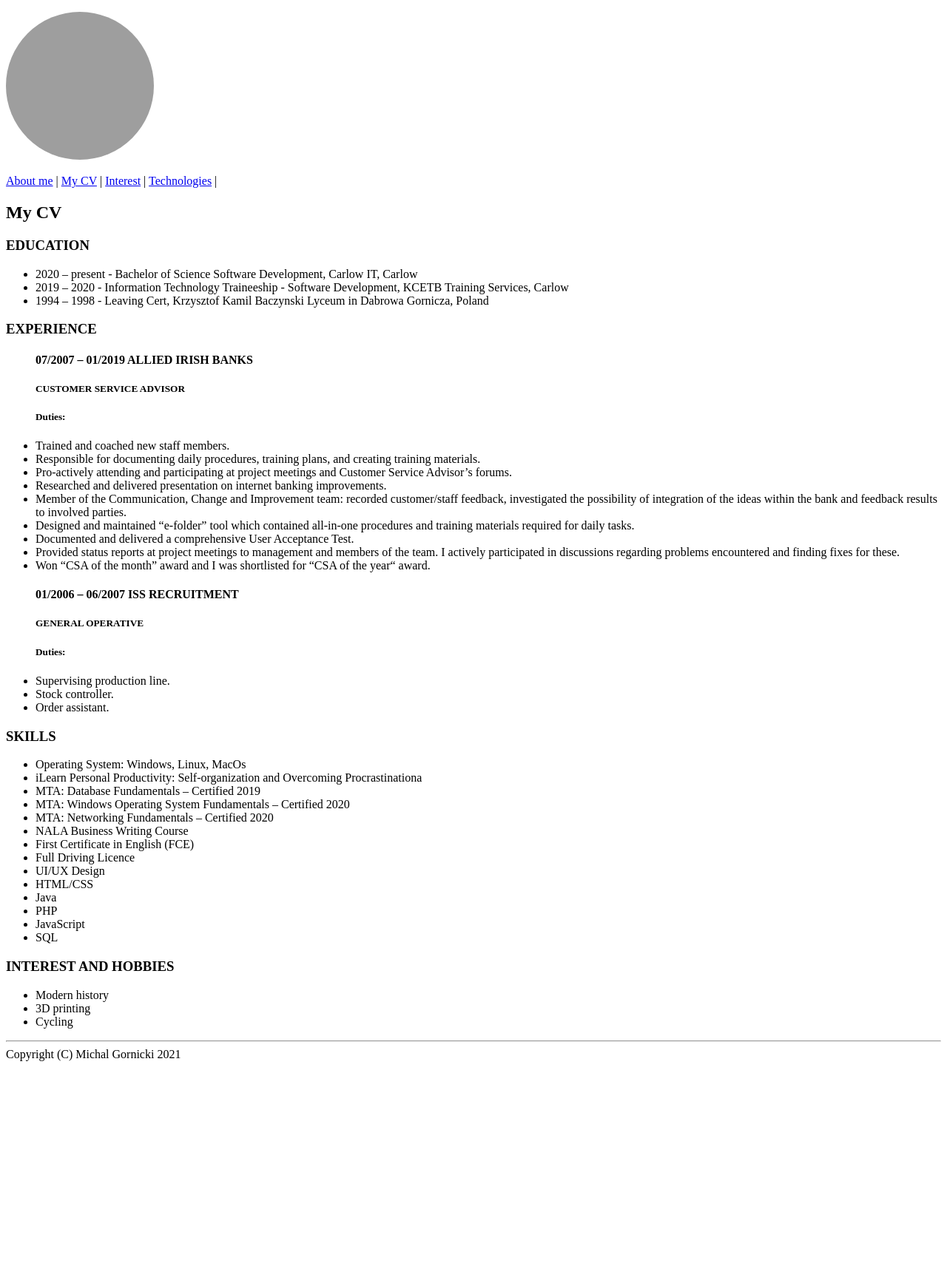
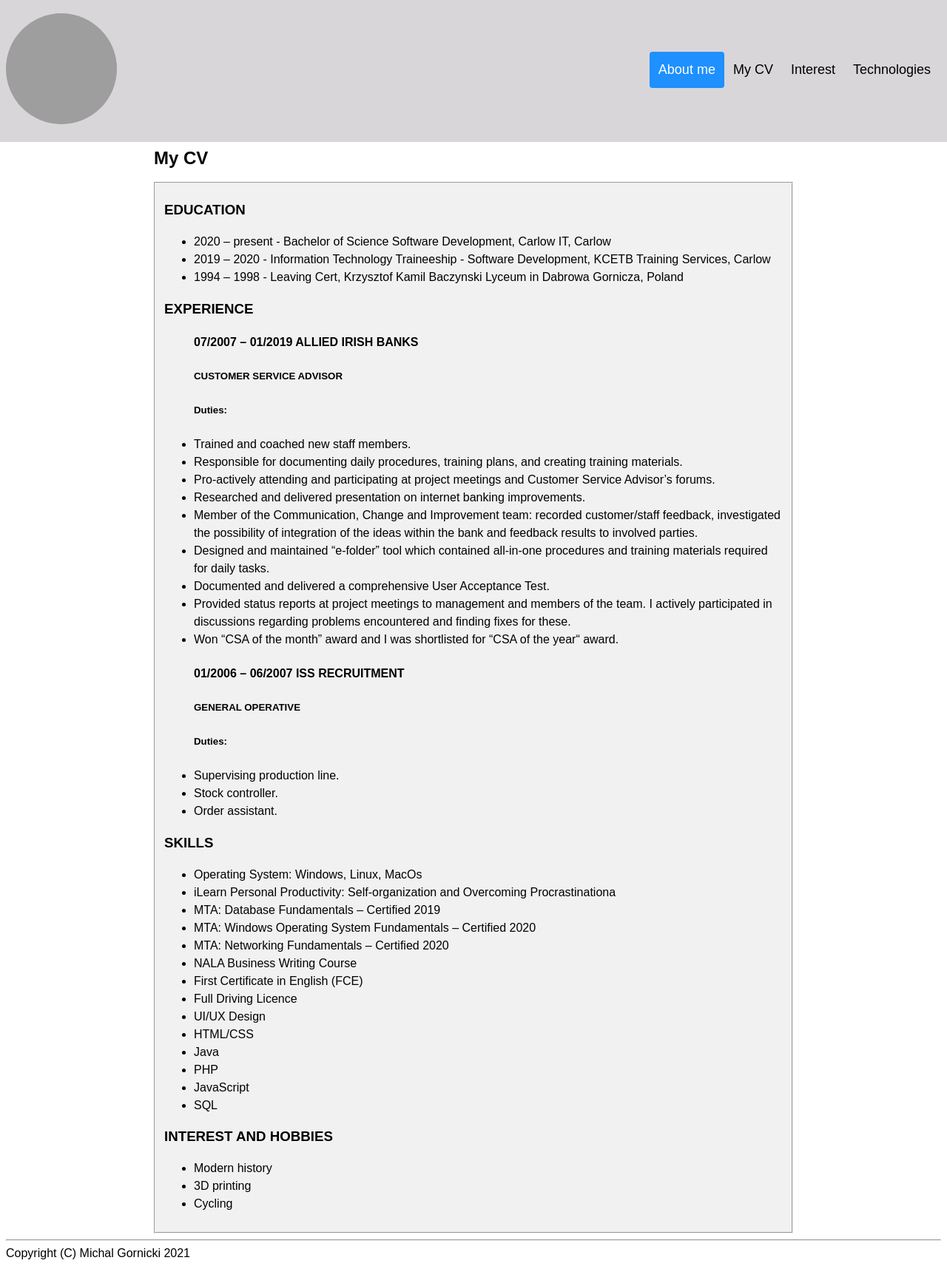
Before and after one commit to m1ner79/webapp, a Flask app: page /cv in a window 1280 px wide. Shown: the whole page at 74% size. Before the commit the page ends 1435 px from the top, so only its background shows below. Run offline with Flask 2, Linux system fonts and the light colour scheme; grey boxes are pictures that could not be loaded.

Commit message:
update content on pages and add static folder with css styling

```diff
--- /dev/null
+++ b/static/css/main.css
@@ -0,0 +1,87 @@
+body {
+  font-family: Arial, Helvetica, sans-serif;
+}
+
+header {
+  overflow: hidden;
+  background-color: #d6d2d6e7;
+  padding: 20px 10px;
+  margin: -10px;
+}
+
+.navBar {
+  float: right;
+  position: absolute;
+  top: 70px;
+  right: 10px;
+}
+
+.navBar a {
+  float: left;
+  color: black;
+  text-align: center;
+  padding: 12px;
+  text-decoration: none;
+  font-size: 18px;
+  line-height: 25px;
+  border-radius: 4px;
+}
+
+.navBar a:hover {
+  background-color: #ddd;
+  color: black;
+}
+
+.navBar a.active {
+  background-color: dodgerblue;
+  color: white;
+}
+
+#main {
+  margin-left: 200px;
+  margin-right: 200px;
+  line-height: 150%;
+}
+
+fieldset {
+  background-color: #f1f1f1;
+  margin-left: auto;
+  margin-right: auto;
+}
+
+p {
+  margin-left: 2.5em;
+  margin-right: 2.5em;
+  padding: auto;
+}
+
+
+input[type=submit] {
+
+  background-color: #4CAF50;
+  color: white;
+  padding: 14px 20px;
+  margin: 8px 0;
+  border: none;
+  border-radius: 4px;
+  cursor: pointer;
+}
+
+input[type=submit]:hover {
+  background-color: #45a049;
+}
+
+input[type=reset] {
+
+  background-color: #7e1c1c;
+  color: white;
+  padding: 14px 20px;
+  margin: 8px 0;
+  border: none;
+  border-radius: 4px;
+  cursor: pointer;
+}
+
+input[type=reset]:hover {
+  background-color: #a04545;
+}
--- a/templates/base.html
+++ b/templates/base.html
@@ -10,27 +10,32 @@
     <meta name="viewport"
         content="width=device-width, user-scalable=no, initial-scale=1.0, maximum-scale=1.0, minimum-scale=1.0">
     <meta http-equiv="X-UA-Compatible" content="ie=edge">
+    <link rel="stylesheet" type="text/css" href="{{ url_for('static', filename='css/main.css') }}">
     <title>{{ title }}</title>
 </head>
 
 <body>
     <header>
-        <figure style="margin-left: 0px; margin-right: 0px;">
+        <figure style="margin: 0px;">
             <a href="/">
-            <img src="https://avatars0.githubusercontent.com/u/55558050?s=400&u=258cb5229b0670fa5fb1b3b4c7cf29f23fae5ef0&v=4" alt="Link to my photo on github" style="border-radius: 50%;" width="200" height= "200">
+                <img src="https://avatars0.githubusercontent.com/u/55558050?s=400&u=258cb5229b0670fa5fb1b3b4c7cf29f23fae5ef0&v=4"
+                    alt="Link to my photo on github" style="border-radius: 50%;" width="150" height="150">
             </a>
         </figure>
+        <div class="navBar">
+            <a class="active" href="/">About me</a>
+            <a href="/cv">My CV</a>
+            <a href="/interest">Interest</a>
+            <a href="/technologies">Technologies</a>
+        </div>
     </header>
-    <nav>
-        <a href="/">About me</a> |
-        <a href="/cv">My CV</a> |
-        <a href="/interest">Interest</a> |
-        <a href="/technologies">Technologies</a> |
-    </nav>
-    <h2>{{ heading }}</h2>
+    <div id="main">
+        <h2>{{ heading }}</h2>
 
-    {% block body %}
-    {% endblock %}
+        {% block body %}
+        {% endblock %}
+    </div>
+
     <hr>
     Copyright (C) Michal Gornicki 2021
 </body>
--- a/templates/cv.html
+++ b/templates/cv.html
@@ -1,18 +1,22 @@
 {% extends "base.html" %}
 
 {% block body %}
-<div>
+<fieldset>
     <p>
         <h3>EDUCATION</h3>
+        <p>
             <ul>
                 <li>2020 – present - Bachelor of Science Software Development, Carlow IT, Carlow</li>
-            <li>2019 – 2020 - Information Technology Traineeship - Software Development, KCETB Training Services, Carlow
+                <li>2019 – 2020 - Information Technology Traineeship - Software Development, KCETB Training Services,
+                    Carlow
                 </li>
                 <li>1994 – 1998 - Leaving Cert, Krzysztof Kamil Baczynski Lyceum in Dabrowa Gornicza, Poland</li>
             </ul>
         </p>
+    </p>
     <p>
         <h3>EXPERIENCE</h3>
+        <p>
             <ul>
                 <h4>07/2007 – 01/2019 ALLIED IRISH BANKS</h4>
                 <h5>CUSTOMER SERVICE ADVISOR</h5>
@@ -35,6 +39,8 @@
                 <li>Won “CSA of the month” award and I was shortlisted for “CSA of the year“
                     award.</li>
             </ul>
+        </p>
+        <p>
             <ul>
                 <h4>01/2006 – 06/2007 ISS RECRUITMENT</h4>
                 <h5>GENERAL OPERATIVE</h5>
@@ -44,8 +50,10 @@
                 <li>Order assistant.</li>
             </ul>
         </p>
+    </p>
     <p>
         <h3>SKILLS</h3>
+        <p>
             <ul>
                 <li>Operating System: Windows, Linux, MacOs</li>
                 <li>iLearn Personal Productivity: Self-organization and Overcoming
@@ -64,13 +72,16 @@
                 <li>SQL</li>
             </ul>
         </p>
+    </p>
     <p>
         <h3>INTEREST AND HOBBIES</h3>
+        <p>
             <ul>
                 <li>Modern history</li>
                 <li>3D printing</li>
                 <li>Cycling</li>
             </ul>
         </p>
-</div>
+    </p>
+</fieldset>
 {% endblock %}
```
Also changed, not shown: templates/form.html (+10 -11 lines), templates/index.html (+6 -2 lines), templates/interest.html (+10 -10 lines), templates/technologies.html (+15 -7 lines). Lines whose indentation alone changed are shown as unchanged.
